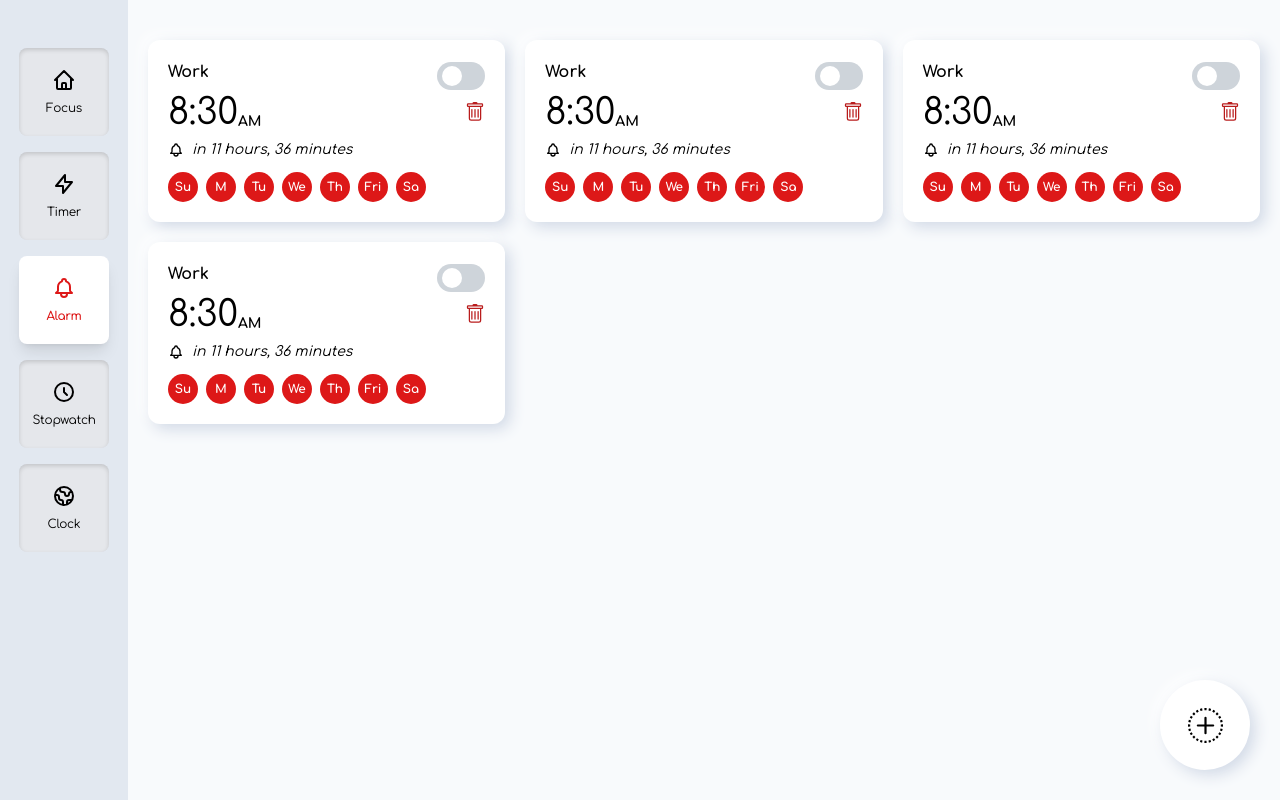
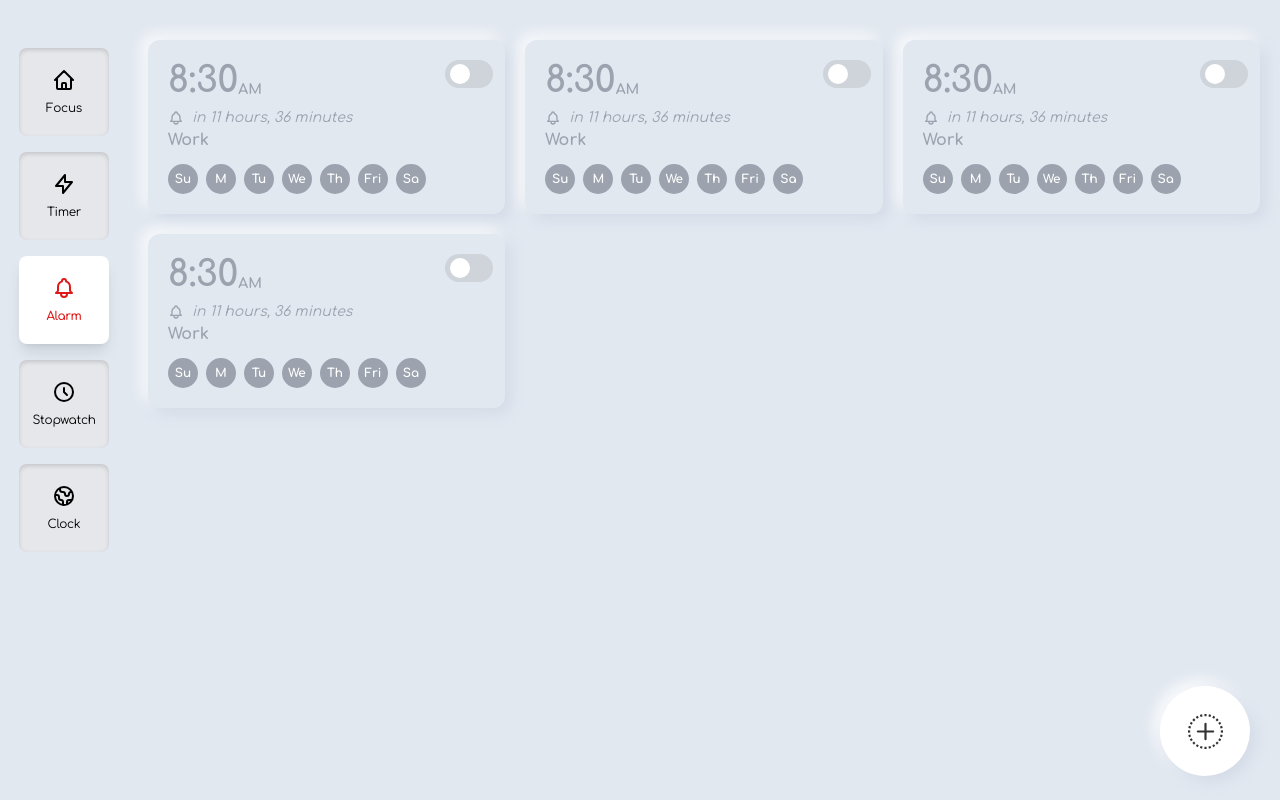
Before and after one commit to Baayeh/focus-hub, a React (Vite) app: page /alarm in a window 1280 px wide. Built offline with nearby package versions, Linux system fonts and the light colour scheme.

Commit message:
fix add alarm time field and change add alarm button to speeddial

```diff
--- a/package.json
+++ b/package.json
@@ -11,6 +11,7 @@
   "dependencies": {
     "@reduxjs/toolkit": "^1.8.6",
     "animate.css": "^4.1.1",
+    "formik": "^2.2.9",
     "primeicons": "^6.0.1",
     "primereact": "^8.7.0",
     "react": "^18.2.0",
@@ -19,7 +20,8 @@
     "react-redux": "^8.0.4",
     "react-router-dom": "^6.4.2",
     "react-simple-maps": "^3.0.0",
-    "react-time-picker": "^5.0.0"
+    "react-time-picker": "^5.0.0",
+    "yup": "^0.32.11"
   },
   "devDependencies": {
     "@types/react": "^18.0.22",
--- a/src/components/AlarmBox.jsx
+++ b/src/components/AlarmBox.jsx
@@ -1,34 +1,44 @@
 import React, { useState } from "react";
 import { HiOutlineBell } from "react-icons/hi";
+import { BsTrash } from "react-icons/bs";
 import { InputSwitch } from "primereact/inputswitch";
 import DaysBubble from "./DaysBubble";
-import { BsTrash } from "react-icons/bs";
 
-const AlarmBox = () => {
+const AlarmBox = ({ selectAlarm, editMode }) => {
   const [checked, setChecked] = useState(false);
   const days = ["Su", "M", "Tu", "We", "Th", "Fri", "Sa"];
 
   return (
-    <div className="alarm-box">
-      <div className="flex items-center justify-between">
-        <h6 className="text-md mb-2 font-extrabold">Work</h6>
+    <div className="alarm-box relative">
+      {editMode ? (
+        <button type="button" className="p-1 absolute right-5 top-5">
+          <BsTrash className="text-red-500"></BsTrash>
+        </button>
+      ) : (
+        <InputSwitch
+          checked={checked}
+          onChange={(e) => setChecked(e.value)}
+          className="absolute right-3 top-5"
+        />
+      )}
 
-        <InputSwitch checked={checked} onChange={(e) => setChecked(e.value)} />
-      </div>
+      <div onClick={() => selectAlarm({ name: "alarm1", time: "01:01:01" })}>
         <div className="flex items-center justify-between">
           <div className="flex items-end">
-          <h1 className="text-4xl mb-0">8:30</h1>
+            <h1 className="text-4xl font-extrabold font-Comfortaa mb-0">
+              8:30
+            </h1>
             <span className="block font-bold text-sm">AM</span>
           </div>
+        </div>
 
-        <button type="button" className="d-block removeBtn">
-          <BsTrash className="text-[11px]"></BsTrash>
-        </button>
-      </div>
         <span className="mt-2 italic flex items-center">
           <HiOutlineBell />
           <span className="text-sm ml-2">in 11 hours, 36 minutes</span>
         </span>
+
+        <h6 className="text-md mb-2 font-extrabold">Work</h6>
+
         <div className="flex items-center justify-between lg:justify-start mt-3">
           {days.map((day) => {
             return (
@@ -39,6 +49,7 @@ const AlarmBox = () => {
           })}
         </div>
       </div>
+    </div>
   );
 };
 
--- a/src/components/DaysBubble.jsx
+++ b/src/components/DaysBubble.jsx
@@ -1,9 +1,6 @@
 const DaysBubble = ({ day }) => {
   return (
-    <section
-      id="days-bubble"
-      className="w-[30px] h-[30px] text-white rounded-full bg-primaryColor flex items-center justify-center mr-0 lg:mr-2"
-    >
+    <section className="days-bubble w-[30px] h-[30px] text-white rounded-full flex items-center justify-center mr-0 lg:mr-2">
       <span className="text-xs font-bold">{day}</span>
     </section>
   );
--- a/src/index.css
+++ b/src/index.css
@@ -15,7 +15,8 @@
 @layer base {
   html {
     scroll-behavior: smooth;
-    font-family: "Comfortaa", cursive;
+    font-family: "Comfortaa", ui-sans-serif, system-ui, -apple-system,
+      BlinkMacSystemFont, "Segoe UI", Roboto;
   }
 
   body {
@@ -62,23 +63,27 @@
   }
 
   #alarmComponent {
-    @apply min-h-full bg-slate-50 py-10 px-5 grid grid-cols-1 md:grid-cols-2 lg:grid-cols-3 gap-5 auto-rows-max;
+    @apply min-h-full py-10 px-5 grid grid-cols-1 md:grid-cols-2 lg:grid-cols-3 gap-5 auto-rows-max;
   }
 
   #alarmComponent .add-button-container {
-    @apply fixed right-[20px] bottom-[100px] md:right-[50%] md:translate-x-[50%] lg:right-[30px] lg:translate-x-0 lg:bottom-[30px];
+    @apply fixed right-[100px] bottom-[110px] md:right-[50%] lg:right-[120px] lg:bottom-[50px] h-[180px];
   }
 
-  #alarmComponent .add-button-container button {
-    @apply bg-white shadow-white-shadow w-[80px] h-[80px] md:w-[120px] md:h-[120px] lg:w-[90px] lg:h-[90px] rounded-full flex items-center justify-center;
+  #alarmComponent .add-button-container .p-speeddial-button {
+    @apply bg-white shadow-white-shadow w-[80px] h-[80px] md:w-[120px] md:h-[120px] lg:w-[90px] lg:h-[90px] rounded-full flex items-center justify-center text-secondaryColor border-none hover:text-secondaryColor;
+  }
+
+  .alarm-box.active {
+    @apply bg-white;
   }
 
   .alarm-box {
-    @apply bg-white rounded-xl shadow-white-shadow h-max p-5 cursor-pointer hover:-translate-y-1 hover:shadow-lg transition-all duration-300 ease-in-out;
+    @apply bg-slate-200 rounded-xl shadow-white-shadow h-max p-5 cursor-pointer hover:-translate-y-1 hover:shadow-lg transition-all duration-300 ease-in-out text-gray-400;
   }
 
-  .alarm-box .removeBtn svg {
-    @apply text-[20px] text-red-700;
+  .alarm-box .days-bubble {
+    @apply bg-gray-400;
   }
 
   #world-clock {
@@ -91,6 +96,14 @@
 
   #world-clock path {
     @apply fill-slate-600;
+  }
+
+  .alarmInputField {
+    @apply text-center text-[45px] p-0 border-0 font-extrabold bg-transparent max-w-[100px] focus:outline-none focus:bg-gray-300 rounded-md;
+  }
+
+  .alarm-btn-container {
+    @apply min-w-[100px] text-center;
   }
 }
 
@@ -108,18 +121,6 @@ div.timer-card {
 
 #alarmComponent button:hover {
   background: theme("colors.secondaryColor");
-}
-
-#alarmComponent button:hover svg {
-  color: #fff;
-}
-
-.add-alarm-dialog .p-inputnumber-input {
-  width: 20%;
-  text-align: center;
-  font-size: 50px;
-  padding: 0;
-  border: none;
 }
 
 .add-alarm-dialog .am-pm {
--- a/src/routes/Alarm.jsx
+++ b/src/routes/Alarm.jsx
@@ -2,28 +2,68 @@ import { useState } from "react";
 import AlarmBox from "../components/AlarmBox";
 import AddAlarm from "../components/addAlarm";
 import { BsPlusCircleDotted } from "react-icons/bs";
+import { BiCheckDouble, BiPlus } from "react-icons/bi";
+import { SpeedDial } from "primereact/speeddial";
 
 const Alarm = () => {
   const [displayDialog, setDisplayDialog] = useState(false);
+  const [editAlarm, setEditAlarm] = useState(null);
+  const [editMode, setEditMode] = useState(false);
+
+  const selectAlarm = (alarm) => {
+    setEditAlarm(alarm);
+    setDisplayDialog(true);
+  };
+
+  const toggleEditButton = () => {
+    if (editMode) {
+      return {
+        label: "update",
+        icon: <BiCheckDouble className="text-xl"></BiCheckDouble>,
+        command: () => {
+          setEditMode(false);
+        },
+      };
+    } else {
+      return {
+        label: "edit",
+        icon: "pi pi-pencil",
+        command: () => {
+          setEditMode(true);
+        },
+      };
+    }
+  };
+
+  const items = [
+    {
+      label: "Add",
+      icon: <BiPlus className="text-xl"></BiPlus>,
+      command: () => {
+        setDisplayDialog(true);
+      },
+    },
+    toggleEditButton(),
+  ];
 
   return (
     <section id="alarmComponent" className="">
-      <AlarmBox />
-      <AlarmBox />
-      <AlarmBox />
-      <AlarmBox />
+      <AlarmBox selectAlarm={selectAlarm} editMode={editMode} />
+      <AlarmBox selectAlarm={selectAlarm} editMode={editMode} />
+      <AlarmBox selectAlarm={selectAlarm} editMode={editMode} />
+      <AlarmBox selectAlarm={selectAlarm} editMode={editMode} />
 
       <div className="add-button-container">
-        <button
-          type="button"
-          className=""
-          onClick={() => setDisplayDialog(true)}
-        >
-          <BsPlusCircleDotted />
-        </button>
+        <SpeedDial
+          model={items}
+          direction="up"
+          showIcon={<BsPlusCircleDotted />}
+        />
       </div>
 
       <AddAlarm
+        editAlarm={editAlarm}
+        setEditAlarm={setEditAlarm}
         displayDialog={displayDialog}
         setDisplayDialog={setDisplayDialog}
       />
--- a/tailwind.config.cjs
+++ b/tailwind.config.cjs
@@ -13,6 +13,9 @@ module.exports = {
         "inner-custom": "inset 0 2px 4px 0 rgb(0 0 0 / 0.15)",
         "white-shadow": "5px 5px 15px #d1d9e6, -5px -5px 15px #ffffff",
       },
+      fontFamily: {
+        Comfortaa: ["Comfortaa", "Segoe UI"],
+      },
     },
   },
   plugins: [],
```
Also changed, not shown: src/components/addAlarm.jsx (+171 -64 lines), 1 other file (tests, documents, lock files or other folders). Lines whose indentation alone changed are shown as unchanged.
